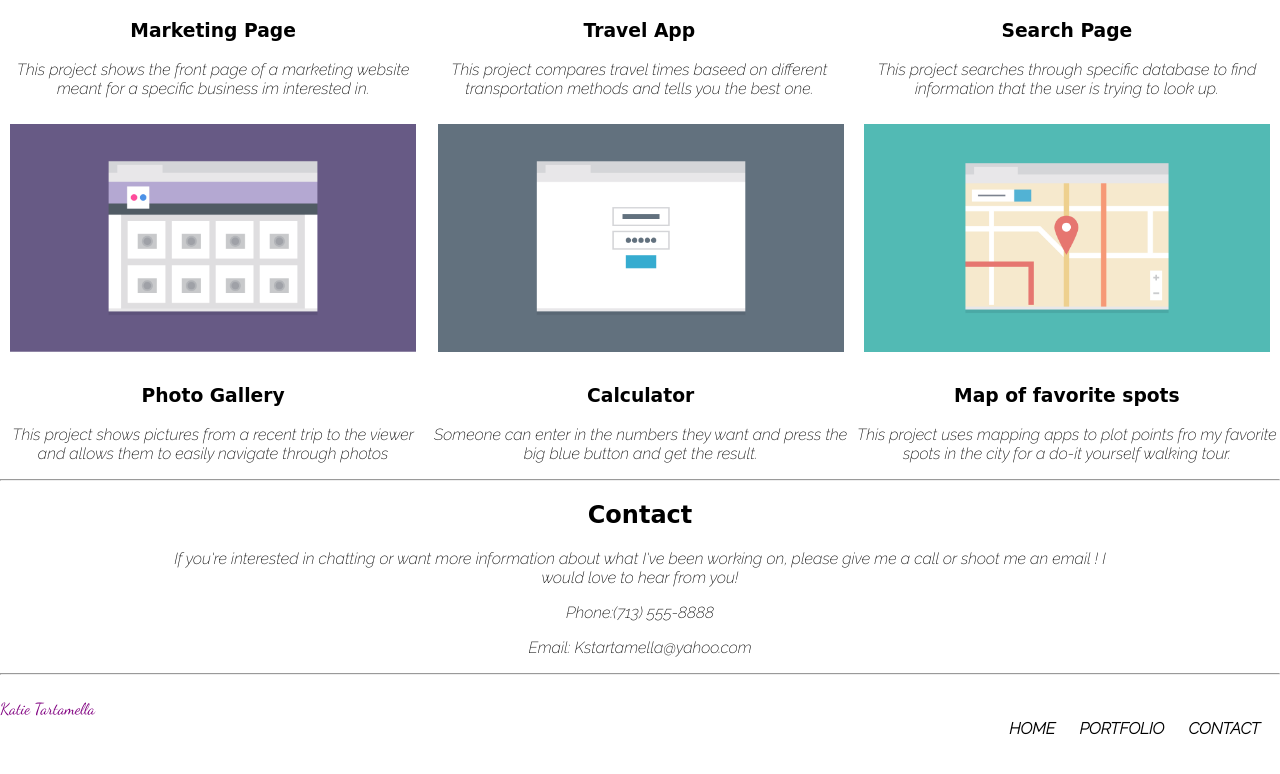
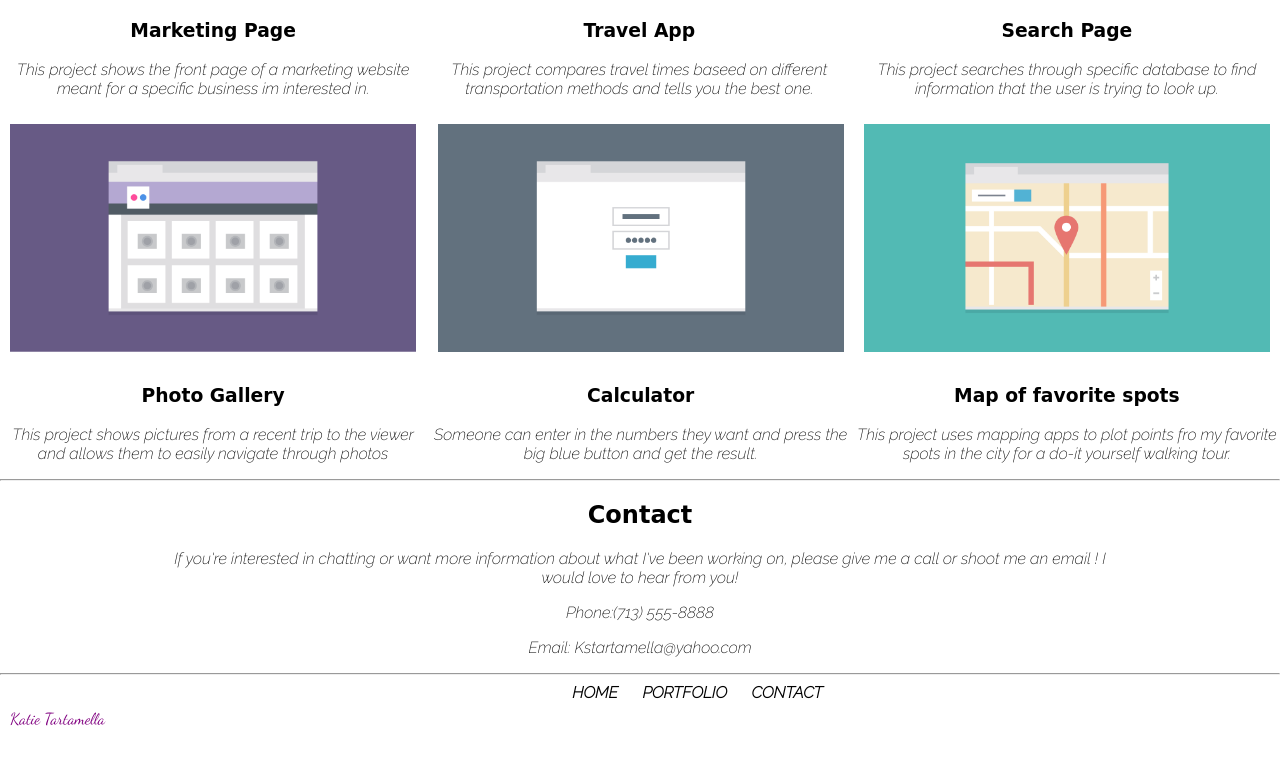
Before and after one commit to KSTartamella/Techdegree-Project-2, a plain HTML site: page index.html in a window 1280 px wide. Shown: the part 723-1497 px from the top of the page. Drawn offline with Linux system fonts and the light colour scheme; a web font is replaced by a local one.

Commit message:
updated my media queries

```diff
--- a/css/styles.css
+++ b/css/styles.css
@@ -53,6 +53,7 @@ a:hover {
   color: #FF00FF;
 }
 ul {
+padding:0;
 list-style-type: none;
 }
 
@@ -122,35 +123,42 @@ border: 5px 5px;
 border-top: 25px;
 }
 
-.main-footer,
-.footer-nav {
-/* background-color: lightgray; */
-}
 
-/* .col {
-margin:auto;
-padding: 10px;
-
-} */
 img {
   max-width: 100%;
 }
 
 
-.main-footer {
+.main-footer,
+.main-footer ul {
 /* padding: 20px; */
-display: flex;
+display: inline;
 justify-content: space-between;
-text-align: center;
+
 }
 
 .footer-nav {
 display: none;
 }
 
+/* .contact-name,
+.main-footer ul {
+display: inline;
+} */
+
+.contact-name {
+float: left;
+}
+
+.contact-name li {
+  float: none;
+}
+
+
 /* media queries */
 
 @media screen and (min-width: 768px) {
+  .name,
   .main-nav,
   .main-nav li {
   display: inline-block;
@@ -242,35 +250,49 @@ display: none;
 
 }
 
-
+.contact-name,
 .footer-nav,
 .footer-nav li {
-  display:inline-block;
+  display:inline;
   padding: 10px 10px 10px 10px;
   float:none;
 }
+.contact-name {
+  float: left;
+}
 
+.contact-name,
+.footer-nav ul {
+display: inline;
 
+}
+}
 
 @media screen and (min-width: 1024px) {
 
-.header-container {
-display: flex;
+.header-container,
+ {
+display: inline;
 justify-content: space-between;
 
 }
 .name {
 position: absolute;
 top: 5px;
- left: 5%;
+left: 5%;
 }
 
-.main-nav li {
+/* .main-nav ul {
 position: absolute;
-top: 30px;
-right: 25%;
-  }
+top: 20px;
+right: 5%;
+  } */
 
+.header-container,
+.main-nav ul {
+display: inline;
+
+}
 
 .container {
 width: 90%;
@@ -286,6 +308,11 @@ margin: 0 auto;
 .col-calculator {
 width: 33.3%;
 
+}
+.main-footer,
+.contact-name,
+.footer-nav ul {
+display: inline;
 
 }
 }
--- a/index.html
+++ b/index.html
@@ -18,7 +18,7 @@
     <h1 class="name">Katie Tartamella</h1>
     <nav class="main-nav">
       <ul>
-      <li><a href="index.html">Home</a></li>
+      <li><a href="#top">Home</a></li>
       <li><a href="#portfolio">Portfolio</a></li>
       <li><a href="#contact">Contact</a></li>
     </ul>
@@ -93,7 +93,7 @@
 
     <nav class="footer-nav">
       <ul>
-      <li><a href="index.html">Home</a></li>
+      <li><a href="#top">Home</a></li>
       <li><a href="#portfolio">Portfolio</a></li>
       <li><a href="#contact">Contact</a></li>
     </ul>
```
